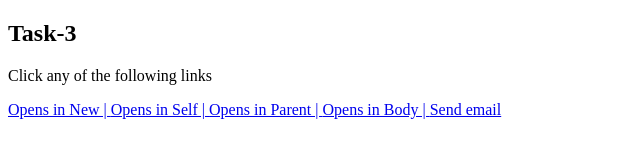
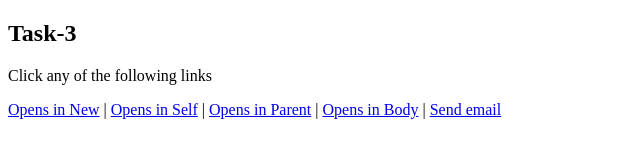
Before and after one commit to Vaddiamrutha/internshipTasks, a plain HTML site: page Task-3.html in a window 1280 px wide. Shown: the full height of the page, 0-640 px from the left. Drawn offline with Linux system fonts and the light colour scheme.

Commit message:
Add files via upload

```diff
--- a/Task-3.html
+++ b/Task-3.html
@@ -8,10 +8,10 @@
 <body>
     <h2>Task-3</h2>
     <p>Click any of the following links</p>
-    <a href="https://en.wikipedia.org/wiki/India" target="_blank">Opens in New  |  </a>
-    <a href="https://en.wikipedia.org/wiki/India" target="_self">Opens in Self  |  </a>
-    <a href="https://en.wikipedia.org/wiki/India" target="_parent">Opens in Parent  |  </a>
-    <a href="https://en.wikipedia.org/wiki/India" target="_top">Opens in Body  |  </a>
+    <a href="https://en.wikipedia.org/wiki/India" target="_blank">Opens in New</a> |
+    <a href="https://en.wikipedia.org/wiki/India" target="_self">Opens in Self</a> |
+    <a href="https://en.wikipedia.org/wiki/India" target="_parent">Opens in Parent</a> |
+    <a href="https://en.wikipedia.org/wiki/India" target="_top">Opens in Body</a> |
     <a href="https://en.wikipedia.org/wiki/India" target="_blank">Send email</a>
 </body>
 </html>
```
